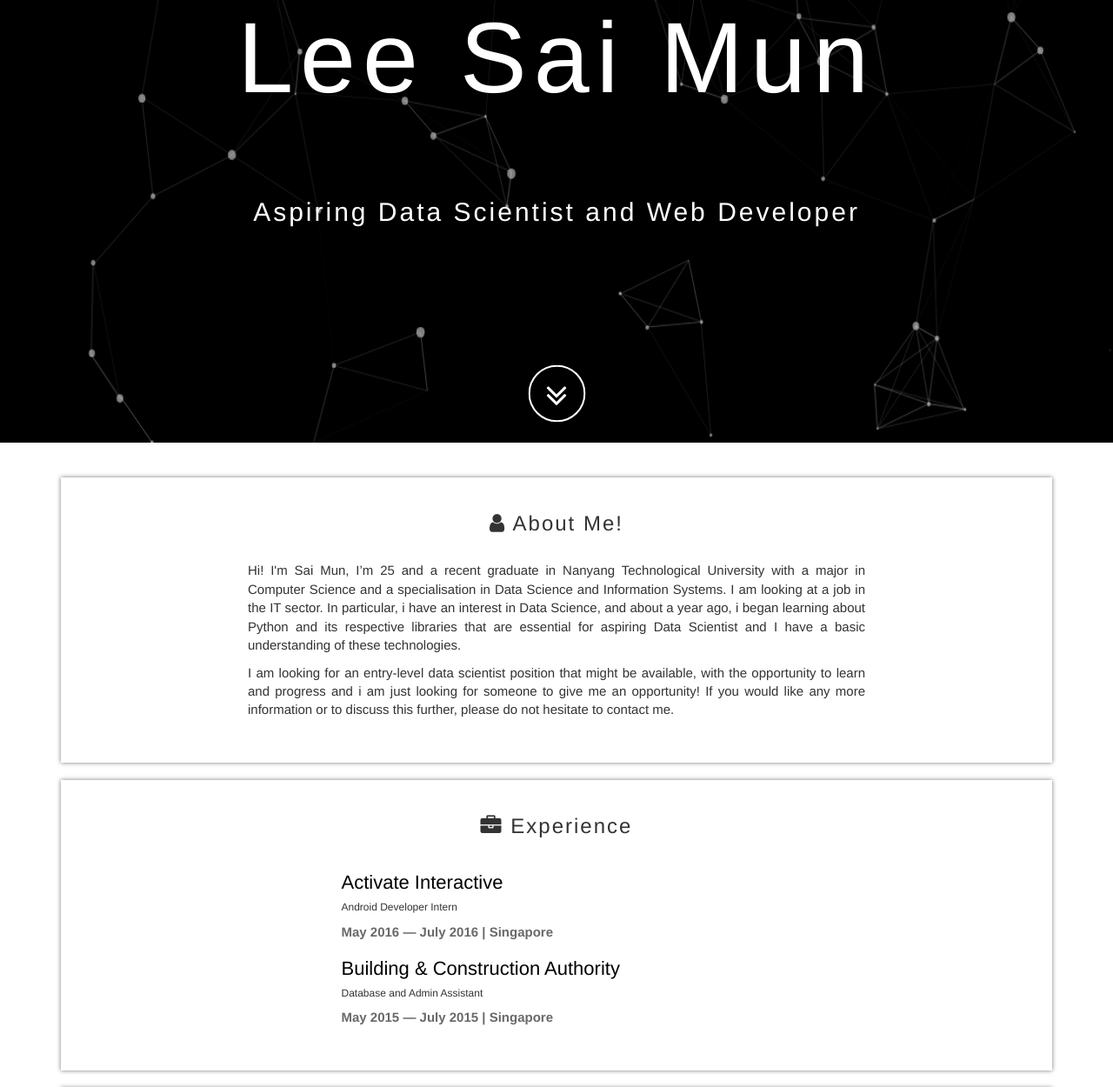
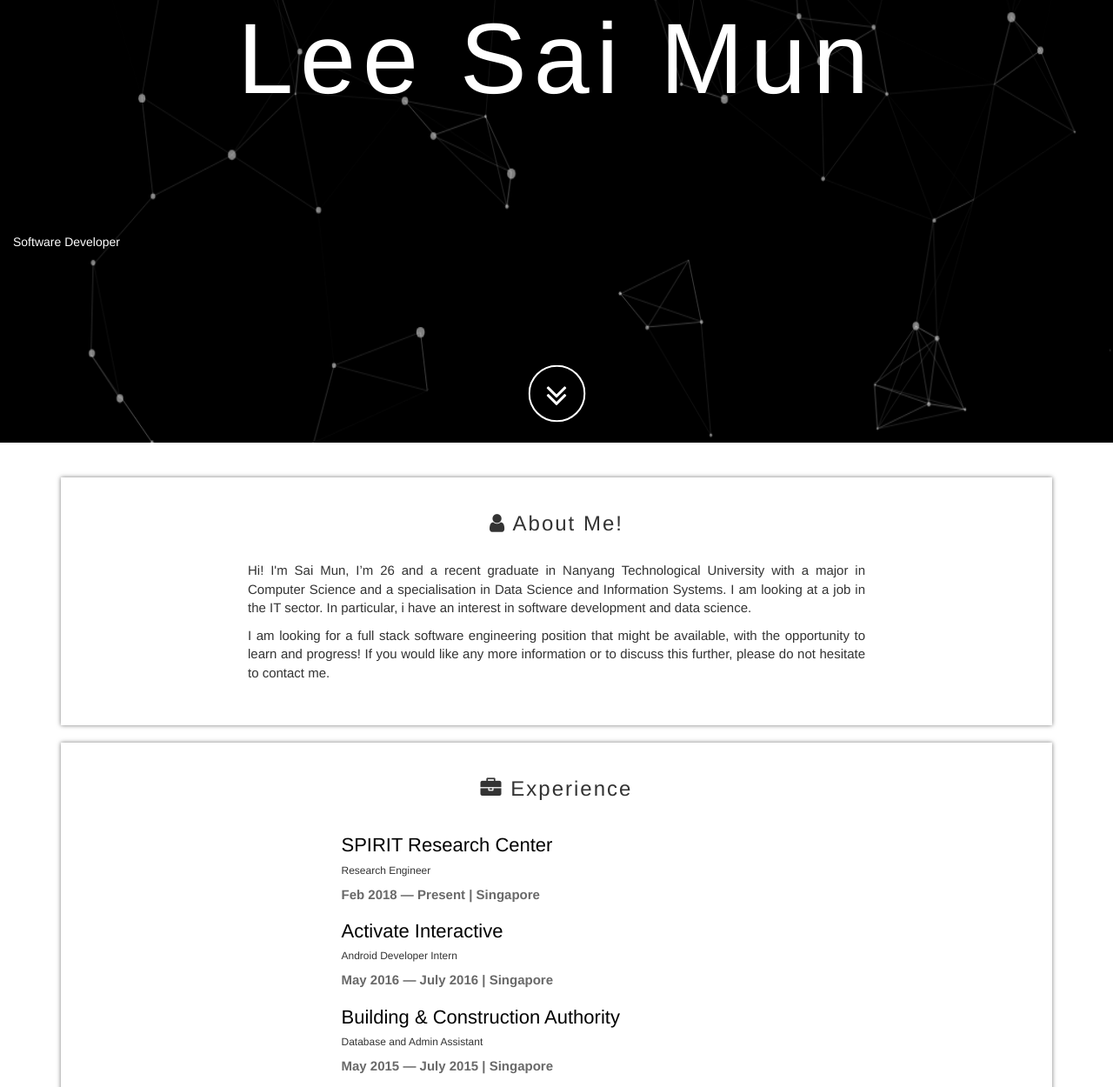
Before and after one commit to SaiMun92/SaiMun92-home, a website with bundled scripts: page index.html in a window 1280 px wide. Shown: the part 291-1541 px from the top of the page at 87% size. Built offline with nearby package versions, Linux system fonts and the light colour scheme.

Commit message:
status update - 30 may 2019

```diff
--- a/index.html
+++ b/index.html
@@ -59,7 +59,7 @@
 
             <div class="jumbotron-content animated fadeIn delayed-entry">
                 <h1 id="title">Lee Sai Mun</h1>
-                <h2 id="tagline">Aspiring Data Scientist and Web Developer</h2>
+                <h2 id="tagline"></h2>Software Developer</h2>
             </div>
 
             <div class="btn-scroll-wrapper animated fadeIn delayed-entry">
@@ -83,9 +83,9 @@
             </div>
             <div class="row">
                 <div class="col-md-8 col-md-offset-2">
-                    <p align="justify" class="wow fadeIn">Hi! I'm Sai Mun, I’m 25 and a recent graduate in Nanyang Technological University with a major in Computer Science and a specialisation in Data Science and Information Systems. I am looking at a job in the IT sector. In particular, i have an interest in Data Science, and about a year ago, i began learning about Python and its respective libraries that are essential for aspiring Data Scientist and I have a basic understanding of these technologies. </p>
+                    <p align="justify" class="wow fadeIn">Hi! I'm Sai Mun, I’m 26 and a recent graduate in Nanyang Technological University with a major in Computer Science and a specialisation in Data Science and Information Systems. I am looking at a job in the IT sector. In particular, i have an interest in software development and data science.</p>
 
-                    <p align="justify" class="wow fadeIn">I am looking for an entry-level data scientist position that might be available, with the opportunity to learn and progress and i am just looking for someone to give me an opportunity! If you would like any more information or to discuss this further, please do not hesitate to contact me.</p>
+                    <p align="justify" class="wow fadeIn">I am looking for a full stack software engineering position that might be available, with the opportunity to learn and progress! If you would like any more information or to discuss this further, please do not hesitate to contact me.</p>
                 </div>
             </div>
             <!-- <div class="row" style="margin-top: 20px;">
@@ -106,6 +106,11 @@
                 <div class="col-md-7 col-md-offset-3">
 
                     <!-- <p align="justify" class="wow fadeIn">Lorem ipsum dolor sit amet, consectetur adipiscing elit, sed do eiusmod tempor incididunt ut labore et dolore magna aliqua. Ut enim ad minim veniam, quis nostrud exercitation ullamco laboris nisi ut aliquip ex ea commodo consequat. Duis aute irure dolor in reprehenderit in voluptate velit esse cillum dolore eu fugiat nulla pariatur. Excepteur sint occaecat cupidatat non proident, sunt in culpa qui officia deserunt mollit anim id est laborum.</p> -->
+                    <div class="col-md-7 col-sm-12">
+                        <h5 class="experience-title">SPIRIT Research Center</h5>
+                        <h6 class="experience-role">Research Engineer</h6>
+                        <p class="experience-details">Feb 2018 &mdash; Present | Singapore</p>
+                    </div>
 
                     <div class="col-md-7 col-sm-12">
                         <h5 class="experience-title">Activate Interactive</h5>
@@ -237,6 +242,15 @@ of taxi rides based on user’s initial trajectory.</p>
                             </div>
                         </div>
 
+                        <div class="row wow fadeIn">
+                            <div class="col-md-3">
+                                <h5 class="card-stamp">Django</h5>
+                            </div>
+                            <div class="col-md-3">
+                                <h5 class="card-stamp">VueJs</h5>
+                            </div>
+                        </div>
+
                         <div class="col-md-12">
                             <h5 class="wow fadeIn">Others</h5>
                         </div>
```
